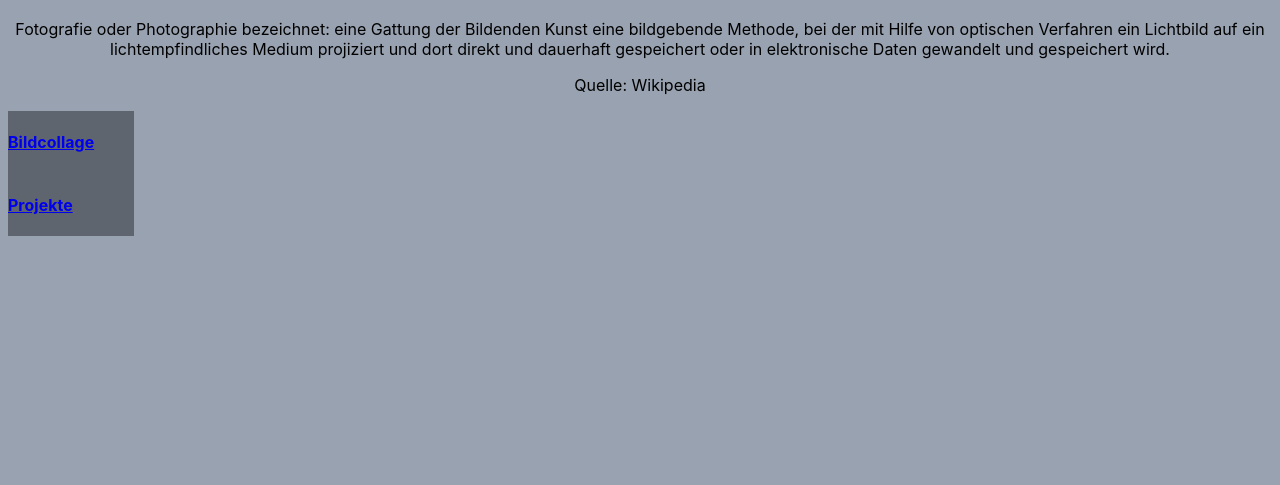
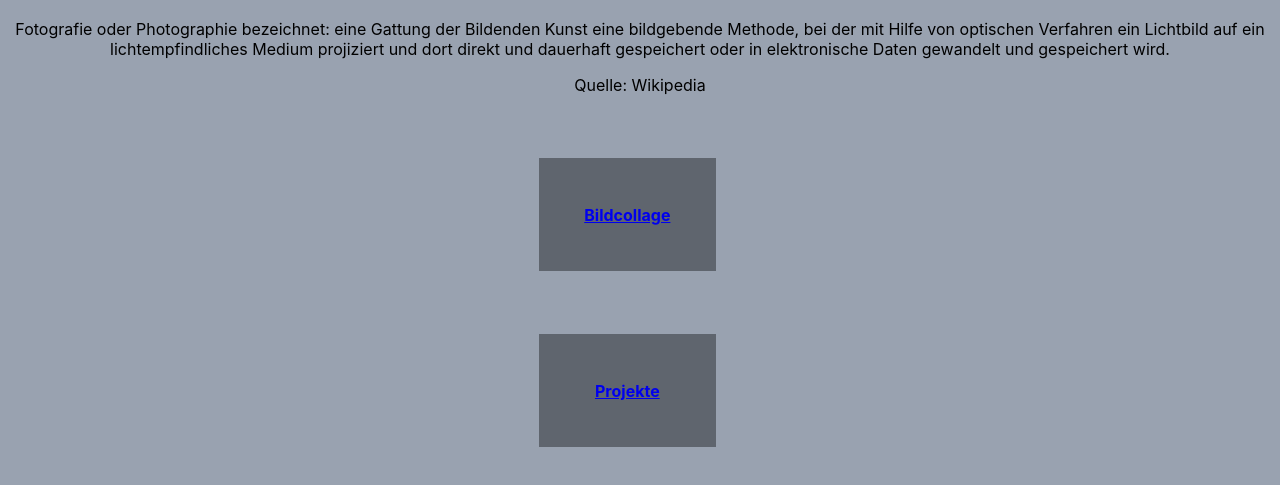
Before and after one commit to LeonieSchwarz/htl-leo-schwarz.github.io, a plain HTML site: page index.html in a window 1280 px wide. Shown: the part 63-548 px from the top of the page. Drawn offline with Linux system fonts and the light colour scheme; a script that the page names is missing.

Commit message:
25.01/css

```diff
--- a/bildercollage-auto/style.css
+++ b/bildercollage-auto/style.css
@@ -33,5 +33,9 @@ h1,h2,p,a{
 .box{
     width: 10%;
     background-color: #5f656e;
-    display: flex;
+    text-align: center;
+    margin-left: 42%;
+    padding: 2%;
+    margin-top: 5%;
+
 }
```
